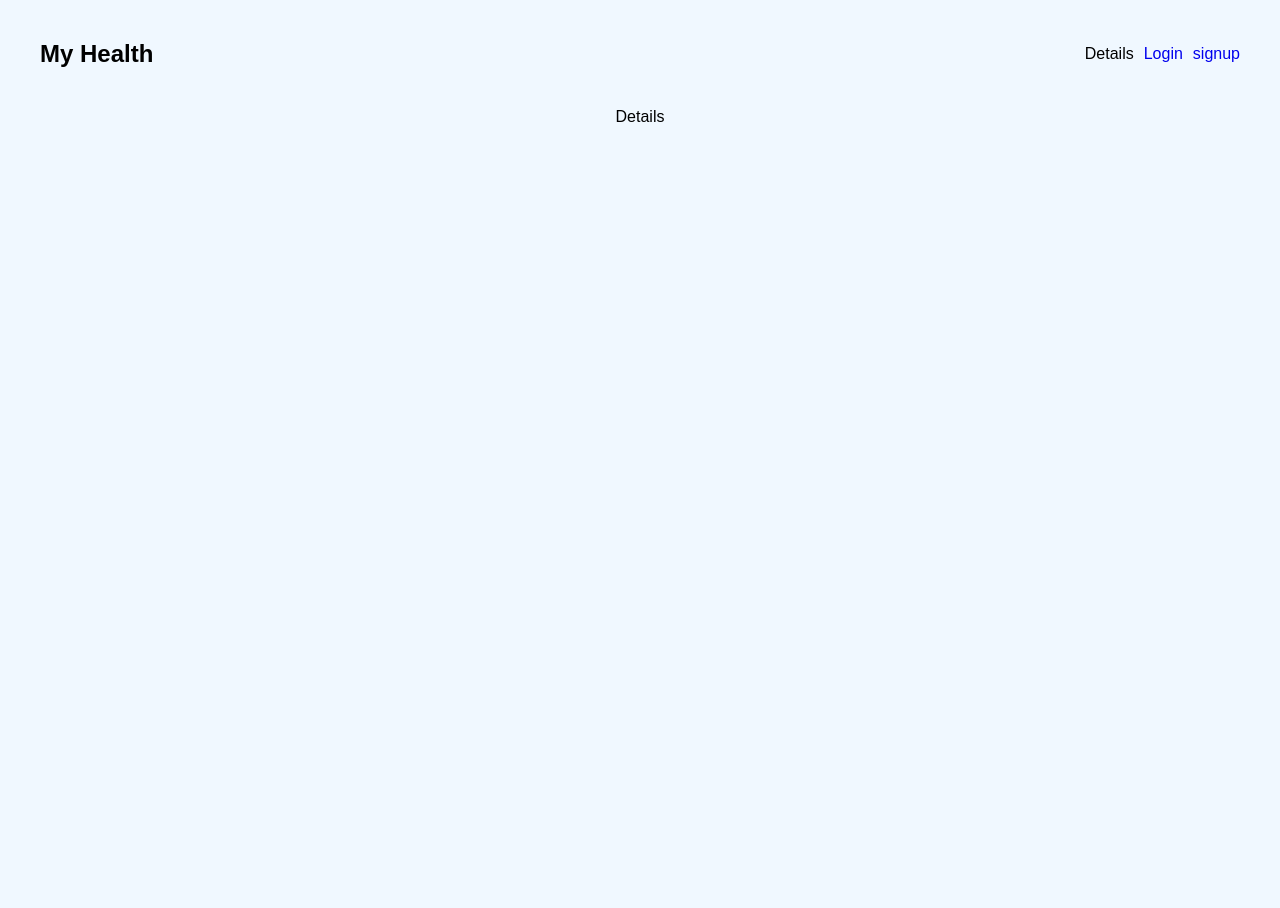
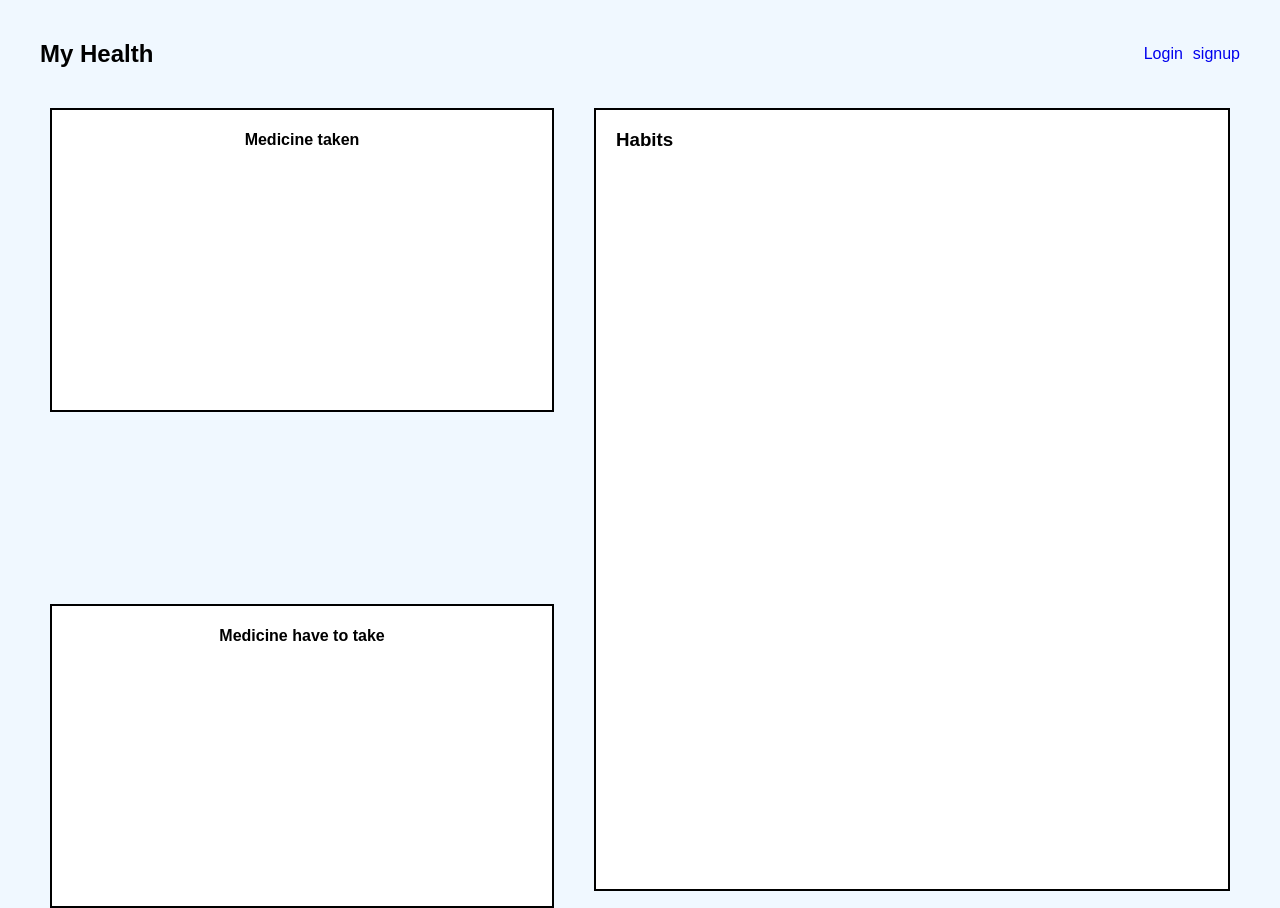
Before and after one commit to kunalkumar2002/HealthCare, a React (Create React App) app: page /details in a window 1280 px wide. Before the commit the page ends 800 px from the top, so only its background shows below. Built offline with nearby package versions, Linux system fonts and the light colour scheme.

Commit message:
handling auth

```diff
--- a/src/Page/Home.js
+++ b/src/Page/Home.js
@@ -1,13 +1,13 @@
 import myimg from "../assets/kissclipart-health-care-clip.jpg";
 const Home = () => {
   return (
-    <div style={{ position: "relative", height: "85vh" }}>
+    <div style={{ position: "relative", height: "100vh" }}>
       <div
         style={{
           display: "flex",
           // flexWrap: "wrap",
           alignItems: "center",
-          height: "50vh",
+          height: "60vh",
           width: "100vh",
           overflow: "hidden",
           margin: "0 auto",
@@ -29,7 +29,7 @@ const Home = () => {
       </div>
       <div
         style={{
-          position: "absolute",
+          position: "fixed",
           bottom: "0",
           width: "100%",
           marginBottom: "20px",
--- a/src/Page/details.js
+++ b/src/Page/details.js
@@ -1,4 +1,58 @@
 const Details = () => {
-    return <div>Details</div>
-}
+  return (
+    <div style={{ display: "flex", flexDirection: "row", margin: "0px 30px" }}>
+      <div
+        style={{
+          display: "flex",
+          justifyContent: "space-between",
+          padding: "0px 20px",
+          flexDirection: "column",
+        }}
+      >
+        <div
+          style={{
+            width: "500px",
+            height: "300px",
+            background: "white",
+            border: "2px solid black",
+          }}
+        >
+          <h4 style={{ background: "white" }}>Medicine taken</h4>
+          <div></div>
+        </div>
+        <div
+          style={{
+            width: "500px",
+            height: "300px",
+            background: "white",
+            border: "2px solid black",
+          }}
+        >
+          <h4 style={{ background: "white" }}>Medicine have to take</h4>
+          <div></div>
+        </div>
+      </div>
+      <div style={{ padding: "0px 20px", width: "100%", height: "100vh" }}>
+        <div style={{ background: "white", border: "2px solid black" }}>
+          <h3
+            style={{
+              background: "white",
+              textAlign: "left",
+              marginLeft: "20px",
+            }}
+          >
+            Habits
+          </h3>
+          <div
+            style={{
+              width: "100%",
+              height: "90vh",
+              background: "white",
+            }}
+          ></div>
+        </div>
+      </div>
+    </div>
+  );
+};
 export default Details;
--- a/src/Page/login.js
+++ b/src/Page/login.js
@@ -1,4 +1,59 @@
+import { useState } from "react";
+import styles from "../style/signup.module.css";
+import { useNavigate } from "react-router-dom";
+import { signInWithEmailAndPassword } from "firebase/auth";
+import { auth } from "../firebase";
 const Login = () => {
-  return <div>Login</div>;
+  const initialFormValues = {
+    email: "",
+    pass: "",
+  };
+  const [logvalue, setLogvalue] = useState(initialFormValues);
+  // const [islogdin, setIslogdin] = useState(false);
+  const navigate = useNavigate();
+
+  const handleLogin = (e) => {
+    e.preventDefault();
+    //console.log(logvalue);
+    signInWithEmailAndPassword(auth, logvalue.email, logvalue.pass)
+      .then((res) => {
+        const user = res.user;
+        console.log("logd in successfully", user);
+        navigate("/details");
+      })
+      .catch((err) => {
+        console.log("geating error in login page", err);
+      });
+    setLogvalue(initialFormValues);
+  };
+
+  return (
+    <div className={styles.container}>
+      <div className={styles.innerContainer}>
+        <h1>Login</h1>
+        <form className={styles.form} onSubmit={handleLogin}>
+          <label>Email</label>
+          <input
+            type="email"
+            placeholder="Enter Email"
+            value={logvalue.email}
+            onChange={(e) =>
+              setLogvalue((prev) => ({ ...prev, email: e.target.value }))
+            }
+          />
+          <label>Password</label>
+          <input
+            type="text"
+            placeholder="Enter Password"
+            value={logvalue.pass}
+            onChange={(e) =>
+              setLogvalue((prev) => ({ ...prev, pass: e.target.value }))
+            }
+          />
+          <button>signup</button>
+        </form>
+      </div>
+    </div>
+  );
 };
 export default Login;
--- a/src/Page/signup.js
+++ b/src/Page/signup.js
@@ -2,7 +2,8 @@ import { useState } from "react";
 import styles from "../style/signup.module.css";
 import { Link, useNavigate } from "react-router-dom";
 import { createUserWithEmailAndPassword, updateProfile } from "firebase/auth";
-import { auth } from "../firebase";
+import { auth, db } from "../firebase";
+import { doc, setDoc } from "firebase/firestore";
 
 const Signup = () => {
   const initialFormValues = {
@@ -24,8 +25,12 @@ const Signup = () => {
         await updateProfile(user, {
           displayName: input.name,
         });
-        //console.log(user);
-        navigate("/");
+        setDoc(doc(db, "uesr-info", input.email), {
+          userInfo: input.email,
+          userCart: [],
+        });
+        console.log(user);
+        navigate("/details");
       })
       .catch((err) => {
         console.log("geting error", err);
--- a/src/component/navbar.js
+++ b/src/component/navbar.js
@@ -17,7 +17,7 @@ const Navbar = (props) => {
               alignItems: "center",
             }}
           >
-            <NavLink
+            {/* <NavLink
               style={{
                 textDecoration: "none",
                 marginRight: "10px",
@@ -26,7 +26,7 @@ const Navbar = (props) => {
               to="/details"
             >
               Details
-            </NavLink>
+            </NavLink> */}
             <NavLink
               to="/login"
               style={{ textDecoration: "none", marginRight: "10px" }}
```
